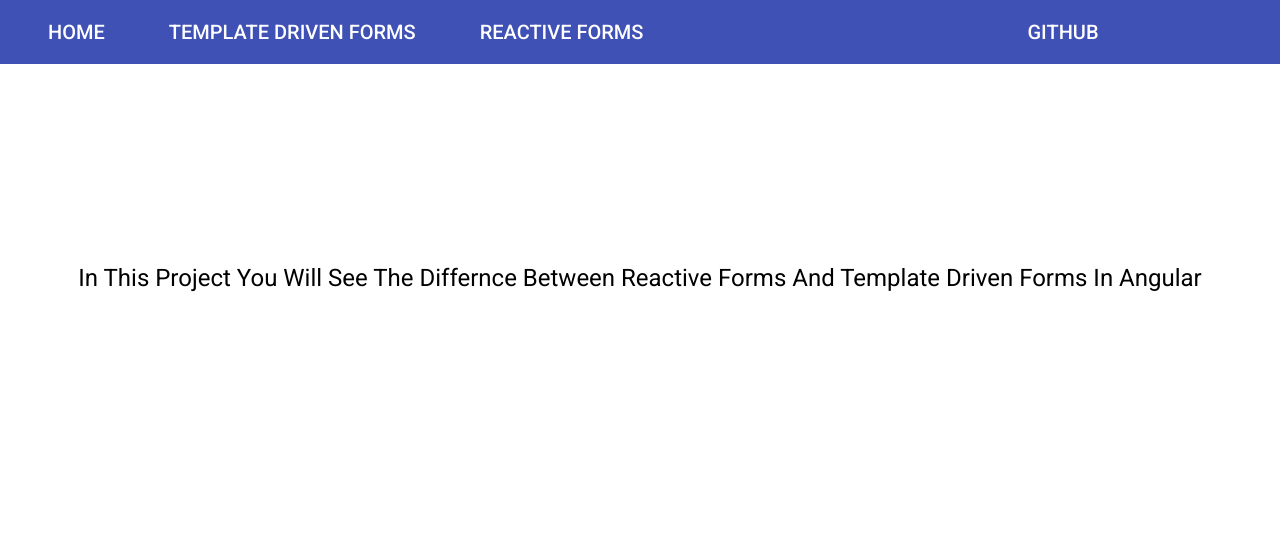
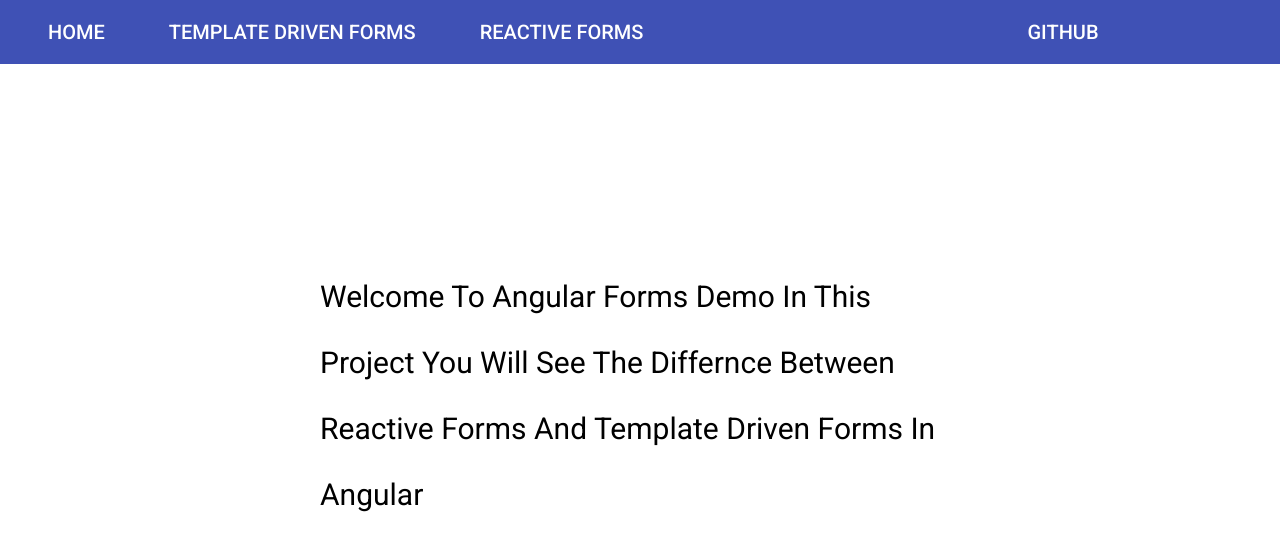
Before and after one commit to anasmak04/Angular-Forms-validation, an Angular app in the folder forms/: page / in a window 1280 px wide. Shown: the top 550 px of the page. Built offline with nearby package versions, Linux system fonts and the light colour scheme.

Commit message:
project completed

```diff
--- a/forms/src/app/home/home.component.css
+++ b/forms/src/app/home/home.component.css
@@ -7,6 +7,8 @@
 
 
 .container > p{
-    font-size: 24px;
+    font-size: 30px;
     text-transform: capitalize;
+    width :50%;
+    line-height: 66px;
 }
--- a/forms/src/app/home/home.component.html
+++ b/forms/src/app/home/home.component.html
@@ -1,4 +1,4 @@
 <div class="container">
-    <p>in this project you will see the differnce between reactive forms and template driven forms in angular </p>
+    <p>welcome to angular forms demo in this project you will see the differnce between reactive forms and template driven forms in angular </p>
 
 </div>
--- a/forms/src/app/navbar/navbar.component.html
+++ b/forms/src/app/navbar/navbar.component.html
@@ -6,6 +6,8 @@
           <li><a routerLink="template" routerLinkActive="active" ariaCurrentWhenActive="page">Template driven Forms</a></li>
           <li><a routerLink="reactive" routerLinkActive="active" ariaCurrentWhenActive="page">reactive forms</a></li>
           <li class="github"><a href="https://github.com/anasmak04" target="_blank">Github</a></li>
+
+
         </ul>
       </nav>
     </mat-toolbar>
```
Also changed, not shown: forms/src/app/custom-material-ui/custom-material-ui.module.ts (+5 -2 lines).
